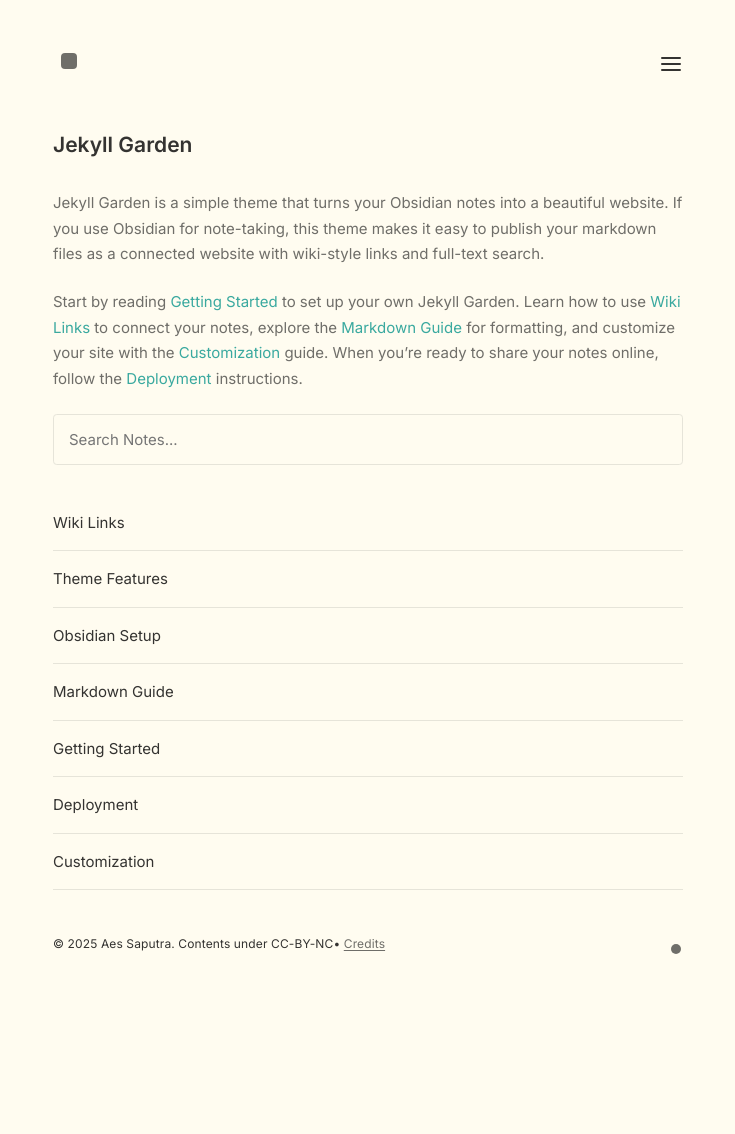
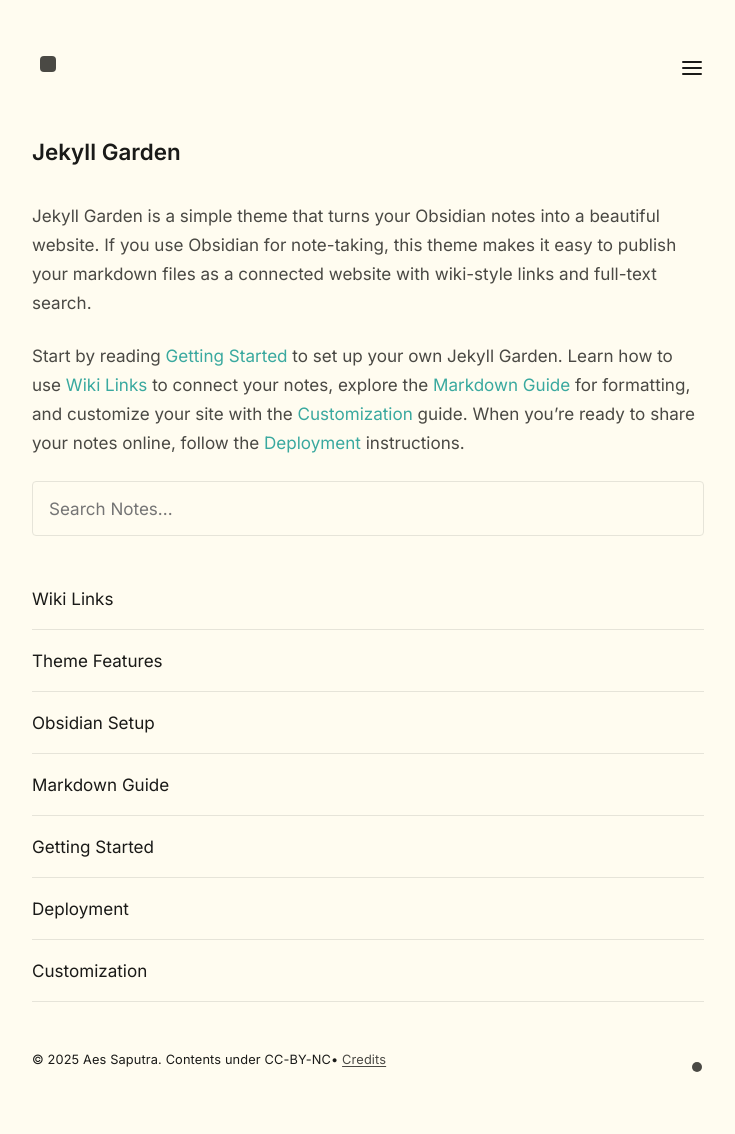
Before and after one commit to aessaputra/aessaputra.github.io, a Jekyll site: the page built from pages/index.md, in a window 1280 px wide. Shown: the whole page, without its empty margins (272-1007 px from the left). Built offline with Jekyll 4.4.1, drawn with Linux system fonts in a browser that asks for light colours; before the commit the page ends 1013 px from its top, so only the background shows below that.

Commit message:
enhance typography and color contrast for improved readability

```diff
--- a/assets/css/style.css
+++ b/assets/css/style.css
@@ -3,14 +3,14 @@
 :root {
   --bg: rgb(255, 252, 240);
   --bg2: rgb(242, 240, 229);
-  --text: #6f6e69;
-  --title: #343331;
+  --text: #4a4944;        /* Darker text for better contrast */
+  --title: #1a1a18;       /* Darker title for better contrast */
   --brand: rgb(58, 169, 159);
   --border: rgb(230, 228, 217);
 
   --font: "Inter", sans-serif;
-  --weight-medium: 400;
-  --weight-bold: 600;
+  --weight-medium: 500;    /* Increased from 400 for better readability */
+  --weight-bold: 700;      /* Increased from 600 for better emphasis */
 
   --space-xs: 0.5rem;
   --space-sm: 1rem;
@@ -19,22 +19,22 @@
   --space-xl: 3rem;
 
   --max-width: 48rem;
-  --line-height: 1.5;
+  --line-height: 1.6;     /* Increased from 1.5 for better readability */
 
   /* 5-level typography scale (1rem = 15px) */
   --scale-xs: 0.8rem;     /* 12px */
   --scale-sm: 0.933rem;   /* 14px */
-  --scale-base: 1rem;     /* 15px */
-  --scale-lg: 1.2rem;     /* 18px */
-  --scale-xl: 1.4rem;     /* 21px */
+  --scale-base: 1.067rem; /* Increased from 1rem (16px) */
+  --scale-lg: 1.333rem;   /* Increased from 1.2rem (20px) */
+  --scale-xl: 1.6rem;     /* Increased from 1.4rem (24px) */
 }
 
 /* Dark theme variables */
 [data-theme="dark"] {
   --bg: #18181c;
   --bg2: #23232a;
-  --text: #d6d6d6;
-  --title: #fff;
+  --text: #e6e6e6;        /* Lighter text for better contrast in dark mode */
+  --title: #ffffff;       /* Pure white for titles */
   --brand: #3ac9b0;
   --border: #33343a;
 }
@@ -52,7 +52,7 @@
 }
 
 html {
-  font-size: 15px;
+  font-size: 16px;        /* Increased from 15px for better base font size */
 }
 
 body {
@@ -209,7 +209,7 @@
   margin-bottom: var(--space-md);
   color: var(--text);
   line-height: 1.7;
-  font-weight: 400;
+  font-weight: var(--weight-medium); /* Using variable instead of hardcoded 400 */
 }
 
 a {
@@ -392,9 +392,10 @@
   background: var(--bg2);
   padding: 0.125rem 0.25rem;
   border-radius: 0.25rem;
-  font-size: 0.875em;
+  font-size: 0.9em;       /* Increased from 0.875em for better readability */
   font-family: 'SF Mono', Monaco, 'Cascadia Code', 'Roboto Mono', Consolas, 'Courier New', monospace;
   color: var(--text);
+  font-weight: 500;       /* Added weight for better visibility */
 }
 
 pre {
@@ -410,8 +411,9 @@
   background: none;
   padding: 0;
   border-radius: 0;
-  font-size: 0.875rem;
+  font-size: 0.9rem;      /* Increased from 0.875rem */
   line-height: 1.5;
+  font-weight: 500;       /* Added weight for better visibility */
 }
 
 hr {
@@ -442,7 +444,7 @@
   width: 100%;
   border-collapse: collapse;
   margin: var(--space-lg) 0;
-  font-size: 0.875rem;
+  font-size: 0.9rem;       /* Increased from 0.875rem */
 }
 
 th, td {
@@ -477,6 +479,7 @@
   background: var(--bg);
   color: var(--text);
   font-family: var(--font);
+  font-weight: var(--weight-medium); /* Added weight for better visibility */
 }
 
 .search-input:focus {
```
